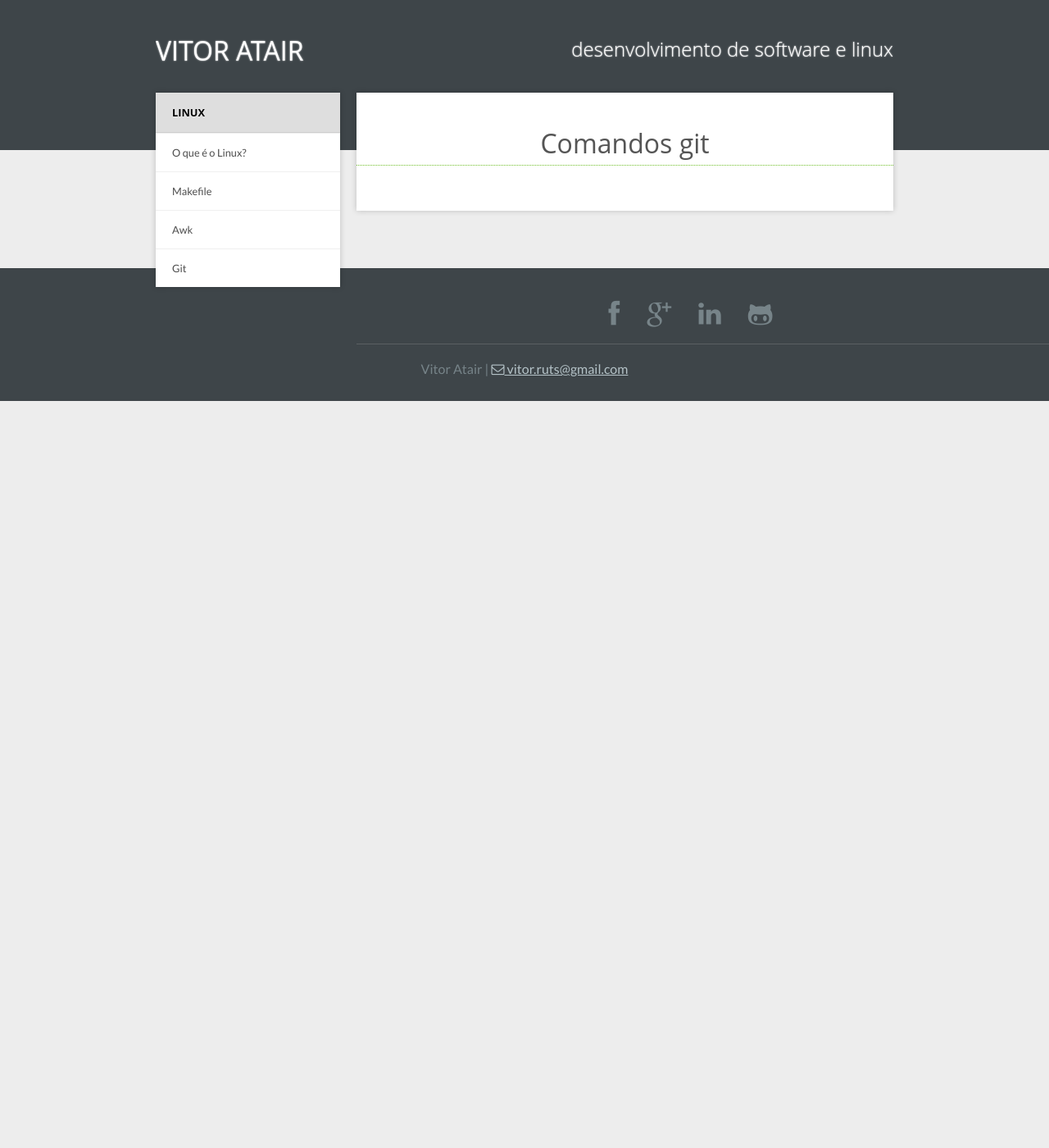
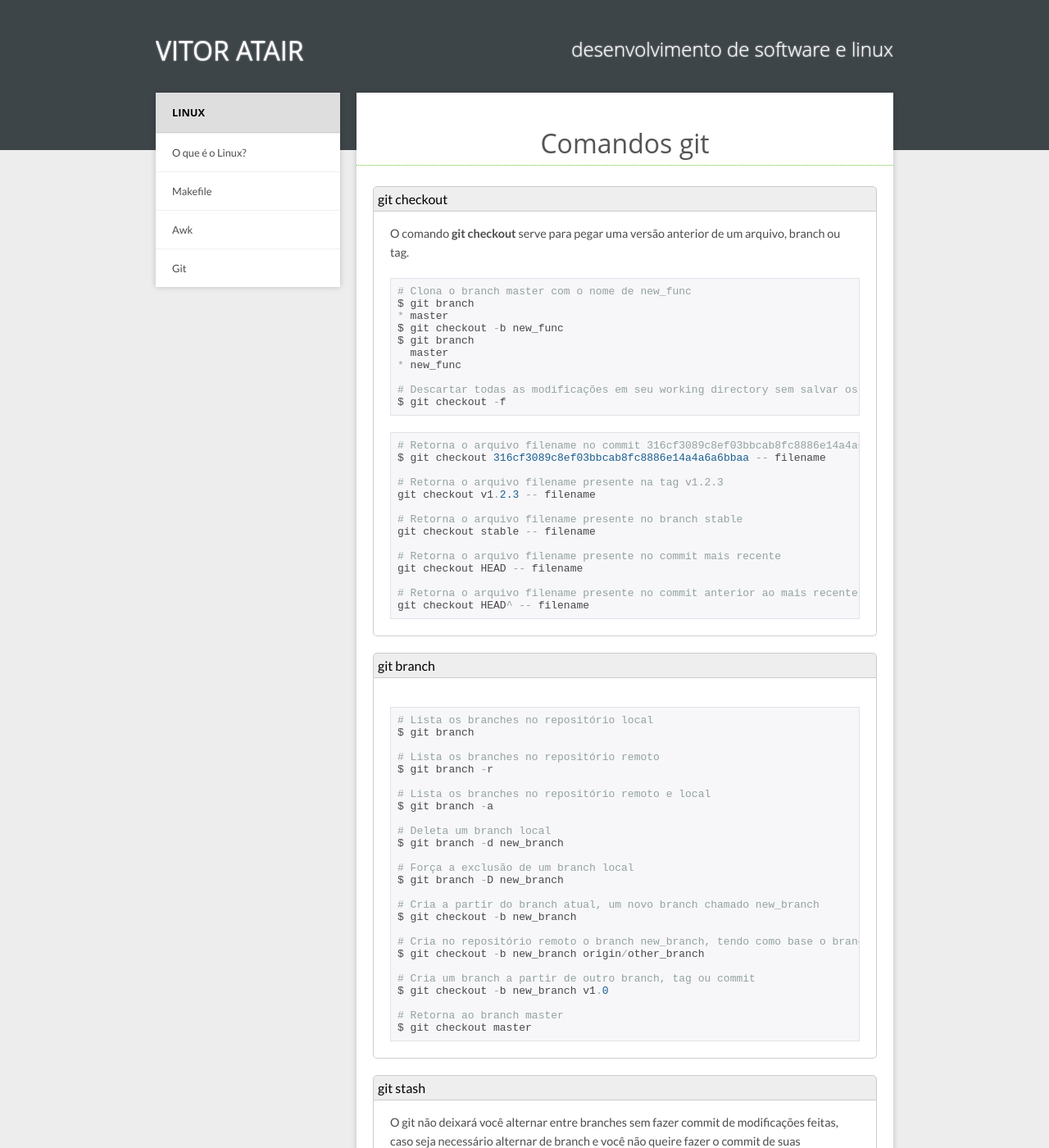
Before and after one commit to vitoratair/vitoratair.github.io, a Jekyll site: the page built from handbook/linux/git-intermediario.html, in a window 1280 px wide and 1400 px high. Shown: the whole window at 82% size. Built offline with Jekyll 4.4.1, drawn with Linux system fonts in a browser that asks for light colours; nearby versions of some CDN libraries; Markdown is read by kramdown in place of the engine named in the settings; some of the changed text lies outside the part shown.

Commit message:
adcionado git comandos intermediário

```diff
--- a/handbook/linux/git-intermediario.html
+++ b/handbook/linux/git-intermediario.html
@@ -8,11 +8,11 @@ title: git
 
 	<h1 class="headline" align="center">Comandos git</h1>
 
-</article>
-<!-- 	    <dt>git checkout [<i>commit - branch - tag</i>] -- <i>[filename]</i></dt>
+		<dl>
+		    <dt>git checkout</dt>
 		    <dd>
 		    	<p>
-				O comando <b>git checkout</b>
+					O comando <b>git checkout</b> serve para pegar uma versão anterior de um arquivo, branch ou tag.
 		    	</p>
 <pre class="prettyprint">
 # Clona o branch master com o nome de new_func
@@ -22,9 +22,12 @@ $ git checkout -b new_func
 $ git branch
   master
 * new_func
+
+# Descartar todas as modificações em seu working directory sem salvar os dados.
+$ git checkout -f
 </pre>
 			<p>
-			serve para pegar uma versão anterior de um arquivo, branch ou tag.
+
 			</p>
 <pre class="prettyprint">
 # Retorna o arquivo filename no commit 316cf3089c8ef03bbcab8fc8886e14a4a6a6bbaa
@@ -44,5 +47,109 @@ git checkout HEAD^ -- filename
 </pre>
 		    </dd>
 
+		<dt>git branch</dt>
+		<dd>
+			<p>
+
+			</p>
+
+<pre class="prettyprint">
+# Lista os branches no repositório local
+$ git branch
+
+# Lista os branches no repositório remoto
+$ git branch -r
+
+# Lista os branches no repositório remoto e local
+$ git branch -a
+
+# Deleta um branch local
+$ git branch -d new_branch
+
+# Força a exclusão de um branch local
+$ git branch -D new_branch
+
+# Cria a partir do branch atual, um novo branch chamado new_branch
+$ git checkout -b new_branch
+
+# Cria no repositório remoto o branch new_branch, tendo como base o branch remote other_branch
+$ git checkout -b new_branch origin/other_branch
+
+# Cria um branch a partir de outro branch, tag ou commit
+$ git checkout -b new_branch v1.0
+
+# Retorna ao branch master
+$ git checkout master
+</pre>
+
+		</dd>
+
+		<dt>git stash</dt>
+		<dd>
+			<p>
+				O git não deixará você alternar entre branches sem fazer commit de modificações feitas, caso seja necessário alternar de branch e você não queire fazer o commit de suas modificações, o git tem um estado temporário chamado <b>stash</b>, o stash nada mais é que uma pilha onde o git salva as modificações que você queira <b>salvar e não commitar</b>, é possível visualizar os arquivos em stash e mais tarde commitar essas modificações se for necessário.
+			</p>
+
+<pre class="prettyprint">
+# Criando um stash
+$ git stash
+
+# Listando os stash disponíveis
+$ git stash list
+stash@{0}: WIP on master: 91feff3 add readme file
+</pre>
+
+		<p>
+			Salvando o stash, todos os arquivos serão salvos e o working directory estará limpo, ficando a tarefa de alternar entre branches possível. Abaixo exemplos para manipulação de stash.
+		</p>
+
+<pre class="prettyprint">
+# Deletando as modificações do stash 0,
+# Caso não especificado um stash, o git irá deletar o último
+$ git stash drop stash@{0}
+
+# Commitar as alterações do stash
+$ git apply stash@{0}
+# On branch master
+# Changes not staged for commit:
+#   (use "git add <file>..." to update what will be committed)
+#
+#      modified:   readme
+
+
+# Criando um branch apartir de um stash
+$ git stash branch new_branch
+Switched to a new branch "new_branch"
+</pre>
+
+		</dd>
+
+		<dt>git tag</dt>
+		<dd>
+			<p>
+				Tagging no git é muito utilizado para criar marcos de projetos, como versões por exemplo. Internamente um tag para o git é uma <b>label</b> para um commit.
+			</p>
+
+<pre class="prettyprint">
+# Criando um tag
+$ git tag -a v1.0.9 -m "Versão de produção"
+
+# Visualizando as tags criadas
+$ git tag
+v1.0.9
+
+# Enviando a tag v1.0.9 para o servidor
+$ git push origin v1.0.9
+
+# Enviando todas tags para o servidor
+$ git push --tags
+</pre>
+
+
+		</dd>
+
+
 	</dl>
- -->
+
+
+</article>
```
Lines whose indentation alone changed are shown as unchanged.
